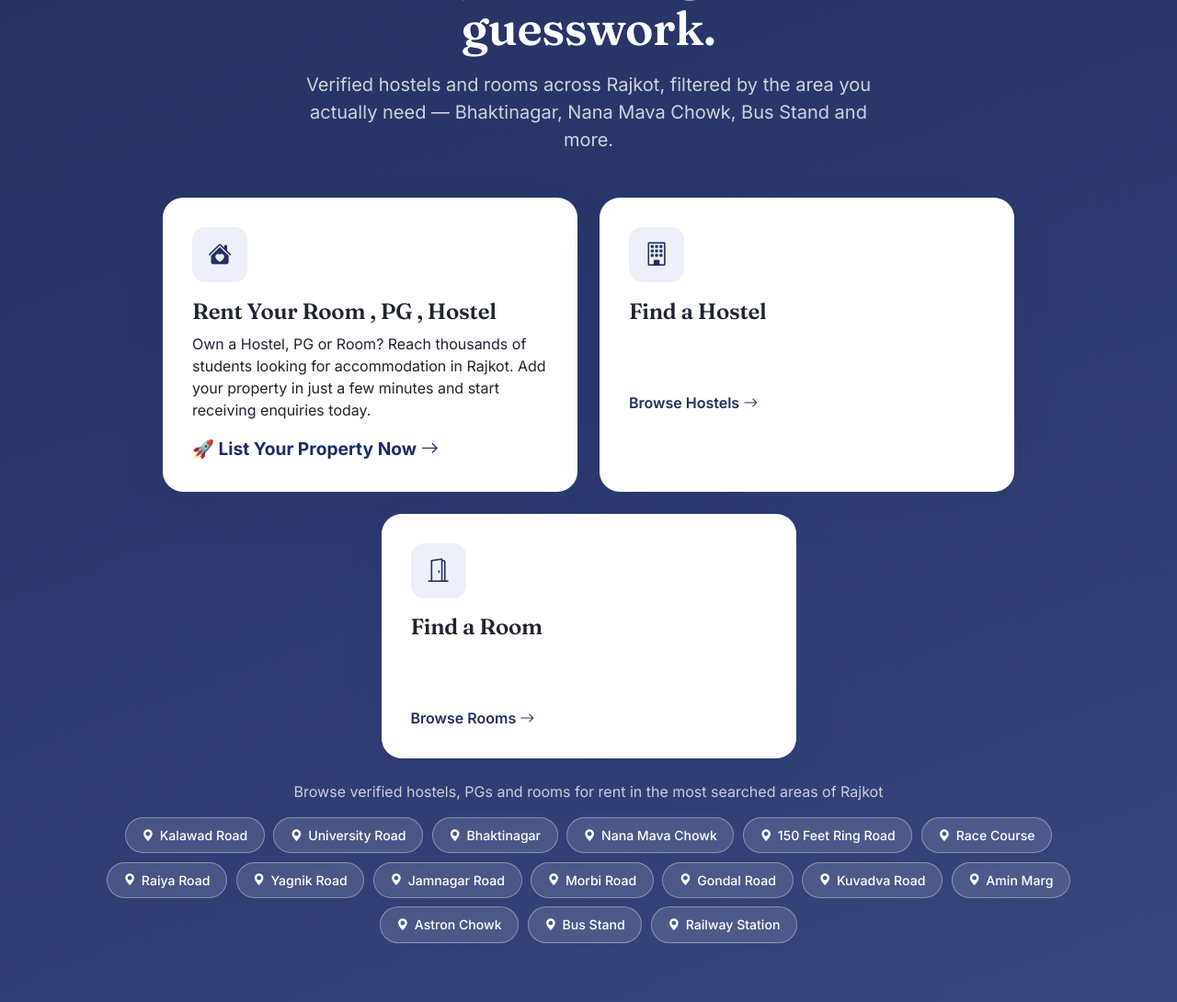
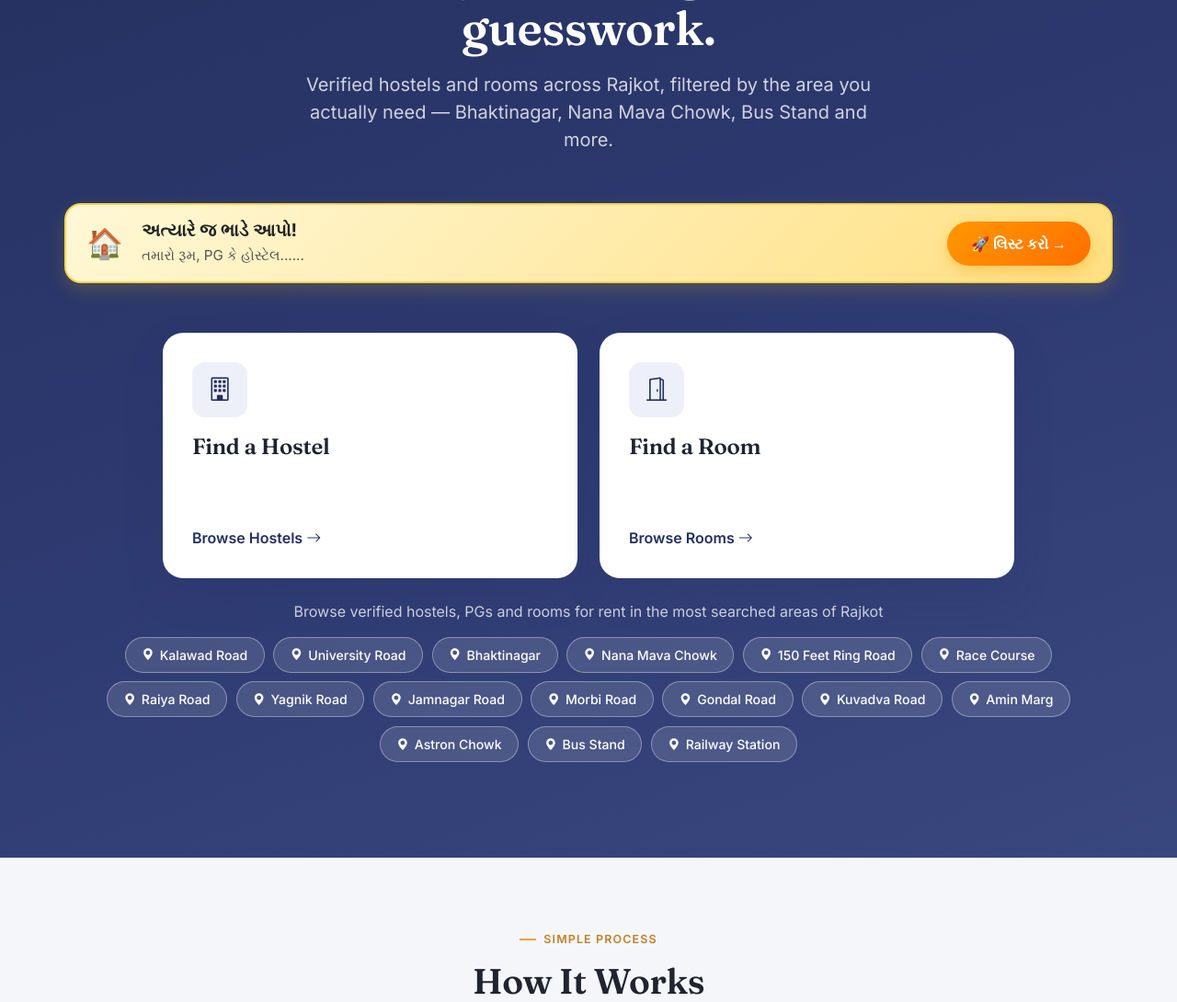
Before and after one commit to Gohel-Hardik-M/Rental-Rajkot-Final, a FastAPI app: page / in a window 1280 px wide. Shown: the part 247-1337 px from the top of the page at 92% size. Run offline with FastAPI, Linux system fonts and the light colour scheme.

Commit message:
UI Updated

```diff
--- a/templates/index.html
+++ b/templates/index.html
@@ -198,21 +198,39 @@
     <div class="row g-4 justify-content-center mb-5">
 
 
-      <div class="col-md-5">
-        <a href="/owner/register" class="type-choice-card">
-          <div class="type-choice-icon"><i class="bi bi-house-heart-fill"></i></div>
-          <h3 class="fs-4 mb-2">Rent Your Room , PG , Hostel</h3>
-         <p>
-            Own a Hostel, PG or Room? Reach thousands of students looking for accommodation in Rajkot.
-            Add your property in just a few minutes and start receiving enquiries today.
+
+
+<div style="display:flex;align-items:center;justify-content:space-between;gap:20px;background:linear-gradient(135deg,#FFF8D6,#FFE082);border:2px solid #FFD54F;border-radius:18px;padding:16px 22px;margin:30px 0;box-shadow:0 8px 20px rgba(255,193,7,.18);">
+
+    <span style="font-size:2rem;">🏠</span>
+
+    <div style="flex:1;">
+        <h6 style="margin:0;font-size:1.2rem;font-weight:700;color:#222;">
+            અત્યારે જ ભાડે આપો!
+        </h6>
+
+        <p style="margin:5px 0 0;color:#555;font-size:0.95rem;">
+            તમારો રૂમ, PG કે હોસ્ટેલ......
         </p>
+    </div>
 
-        <span class="owner-link">
-            🚀 List Your Property Now
-            <i class="bi bi-arrow-right"></i>
-        </span>
-        </a>
-      </div>
+    <a href="/owner/register"
+       style="display:inline-block;
+              background:linear-gradient(135deg,#ff9800,#ff6f00);
+              color:#fff;
+              padding:12px 26px;
+              border-radius:50px;
+              text-decoration:none;
+              font-weight:700;
+              font-size:1rem;
+              box-shadow:0 6px 15px rgba(255,152,0,.35);
+              transition:all .3s ease;">
+        🚀 લિસ્ટ કરો →
+    </a>
+
+</div>
+
+
 
 
 
```
Also changed, not shown: templates/listings.html (+28 -2 lines), static/css/style.css (line endings or trailing spaces).
